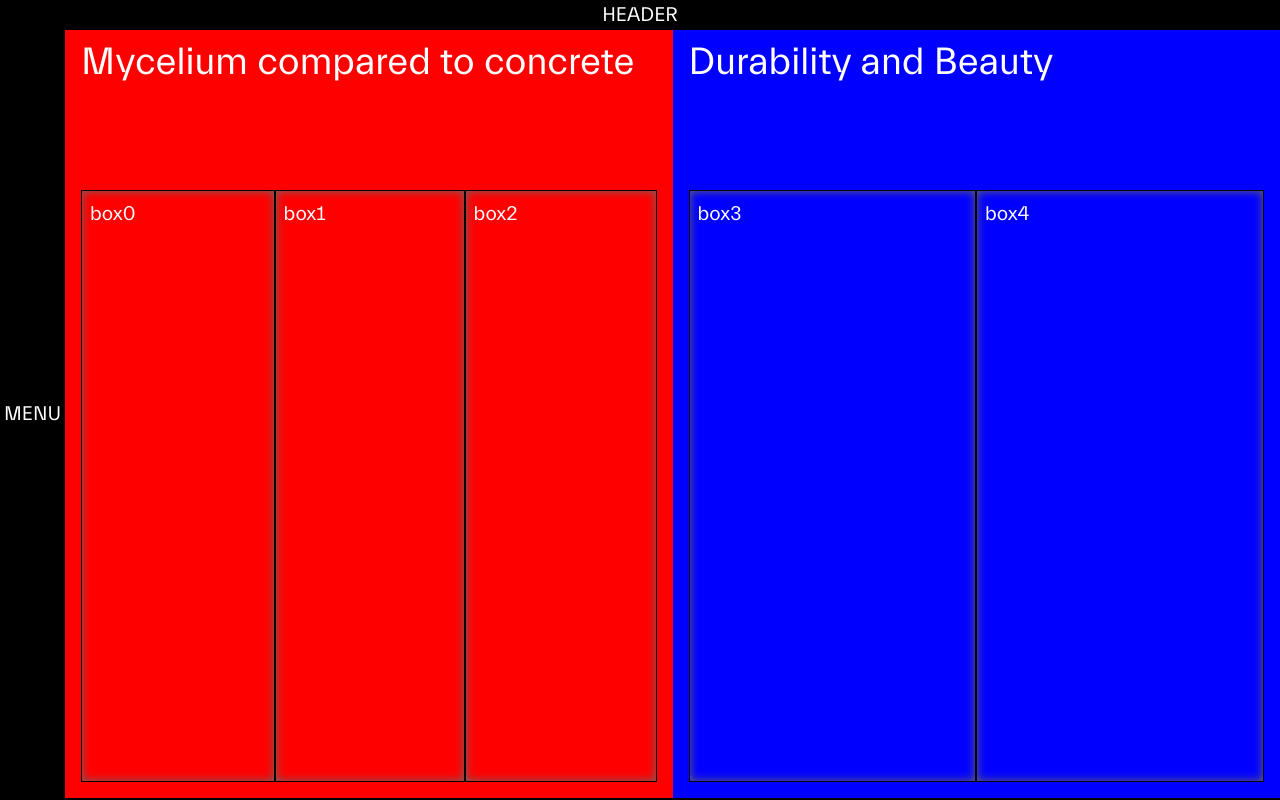
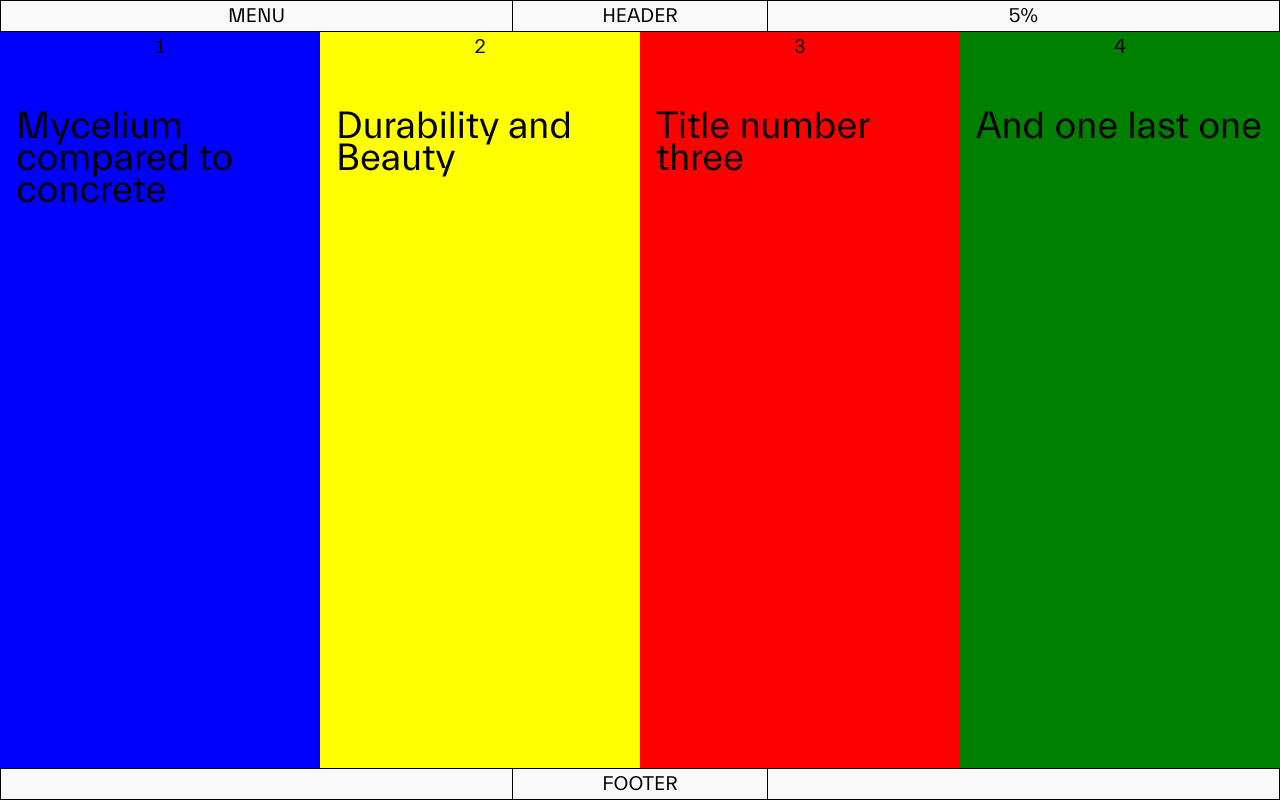
Before and after one commit to alternatorbob/div-in-div-hover-2, a website: page index.html in a window 1280 px wide. Drawn offline with Linux system fonts and the light colour scheme.

Commit message:
working titles

```diff
--- a/css/main.css
+++ b/css/main.css
@@ -1,33 +1,47 @@
 body {
   font-family: 'Everett';
-  color: white;
+  color: black;
   font-size: 20px;
-  background-color: black;
+  background-color: #f9f9f9;
+  min-height: 100vh;
 }
 
 .box6 {
   background-color: grey;
 }
 
+#menu,
+#percentage {
+  width: 40%;
+}
+
 .container {
   display: flex;
-  min-height: 96vh;
-  min-width: 100vw;
-
+  /* min-height: 96vh;
+  min-width: 100vw; */
   transition-property: all;
   transition-duration: 0.7s;
   transition-timing-function: ease-in-out;
+  min-height: 92vh;
 }
 
-.subContainerOne,
-.subContainerTwo {
+.header {
   display: flex;
-  flex-direction: column;
-  flex: 1;
+  justify-content: space-between;
+  border: 0.25px solid black;
+}
+#previous-section,
+#next-section {
+  border-left: 0.25px solid black;
+  border-right: 0.25px solid black;
+  width: 20%;
+}
+
+.number {
+  text-align: center;
 }
 
 .grid0 {
-  background-color: black;
   text-align: center;
   padding: 0.25rem;
   align-self: center;
@@ -41,15 +55,16 @@ body {
   flex: 1;
 }
 
+/*
 .grid1:hover,
 .grid2:hover {
   flex: 100;
   transition: all;
   transition-duration: 1s;
 }
+*/
 
 .header {
-  background-color: black;
   text-align: center;
 }
 
@@ -57,21 +72,58 @@ body {
   border: 0.25px solid black;
   box-shadow: inset 0 0 10px #696767;
   padding: 0.5rem;
-  flex-grow: 1;
+  flex: 1;
+  /* flex-grow: 1; */
+  display: none;
 }
 
+.menu-content {
+  opacity: 0;
+  /* transform: translate3d(0, -15px, 0); */
+  /* transition: all 150ms linear; */
+  color: black;
+  z-index: 100;
+  position: absolute;
+  height: 100vh;
+}
+
+.subContainer {
+  transition: 1s;
+}
+
+.subContainerOne {
+  background-color: blue;
+  flex: 1;
+}
+.subContainerTwo {
+  background-color: yellow;
+  flex: 1;
+}
+
+.subContainerThree {
+  background-color: red;
+  flex: 1;
+}
+
+.subContainerFour {
+  background-color: green;
+  flex: 1;
+}
+
+.footer {
+  display: flex;
+  justify-content: center;
+  text-align: center;
+  border: 0.25px solid black;
+}
+
+/*
 .box:hover {
   flex: 10;
   transition: all;
   transition-duration: 1s;
 }
-
-.subContainerOne {
-  background-color: red;
-}
-.subContainerTwo {
-  background-color: blue;
-}
+*/
 
 /* .box:hover {
   background-color: indigo;
--- a/index.html
+++ b/index.html
@@ -10,12 +10,19 @@
     <link rel="stylesheet" href="css/main.css" />
   </head>
   <body>
-    <div class="header">HEADER</div>
-
+    <div class="header">
+      <div id="menu">
+        MENU
+        <div class="menu-content hidden">
+          test <br />
+          test
+        </div>
+      </div>
+      <div id="previous-section">HEADER</div>
+      <div id="percentage">5%</div>
+    </div>
     <div class="container">
-      <div class="grid0">MENU</div>
-      <div class="subContainerOne">
-        <div class="title" id="section-1">Mycelium compared to concrete</div>
+      <div class="subContainer subContainerOne" id="0">
         <div class="grid1">
           <div class="box" id="box0">box0</div>
           <div class="box" id="box1">box1</div>
@@ -23,8 +30,21 @@
         </div>
       </div>
 
-      <div class="subContainerTwo">
-        <div class="title" id="section-2">Durability and Beauty</div>
+      <div class="subContainer subContainerTwo" id="1">
+        <div class="grid2">
+          <div class="box" id="box3">box3</div>
+          <div class="box" id="box4">box4</div>
+        </div>
+      </div>
+
+      <div class="subContainer subContainerThree" id="2">
+        <div class="grid2">
+          <div class="box" id="box3">box3</div>
+          <div class="box" id="box4">box4</div>
+        </div>
+      </div>
+
+      <div class="subContainer subContainerFour" id="3">
         <div class="grid2">
           <div class="box" id="box3">box3</div>
           <div class="box" id="box4">box4</div>
@@ -32,6 +52,10 @@
       </div>
     </div>
 
+    <div class="footer">
+      <div id="next-section">FOOTER</div>
+    </div>
+
     <script src="js/main.js"></script>
   </body>
 </html>
--- a/js/main.js
+++ b/js/main.js
@@ -1,61 +1,71 @@
 let currentBox
 let boxes = document.getElementsByClassName('box')
-let currentId
+let currentTab = -1
 
-let arr = [].slice.call(boxes)
+let titles = [
+  'Mycelium compared to concrete',
+  'Durability and Beauty',
+  'Title number three',
+  'And one last one',
+]
+let arr = Array.from(document.getElementsByClassName('subContainer'))
+addNumbers()
+addTitles()
+let arr2 = Array.from(document.getElementsByClassName('title'))
 
-arr.forEach((element) => {
-  element.addEventListener('mouseover', () => {
-    currentId = element.getAttribute('id').charAt(3)
-    for (let i = 0; i < arr.length; i++) {
-      // console.log(arr[i].getAttribute('id'));
-      /*
-      {
-        arr.forEach((e) => {
-          if (!arr[i].getAttribute('id').includes(`${i}`))
-            e.classList.add('hidden')
-        })
-      }
-      */
-      // arr.forEach((e) => {
-      //   e.classList.add('hidden')
-      // })
-      // if (element.getAttribute('id') !== currentId)
-      //   element.classList.add('hidden')
-    }
+for (let i = 0; i < arr.length; i++) {
+  // console.log(arr)
+  arr[i].addEventListener('mouseover', () => {
+    arr[i].style.flex = '50'
+    removeTitles(i)
   })
+}
+
+for (let i = 0; i < arr.length; i++) {
+  arr[i].addEventListener('mouseout', () => {
+    arr[i].style.flex = '1'
+    // addTitles()
+  })
+  // arr[i] = contentBackup[i]
+}
+
+document.getElementById('menu').addEventListener('mouseover', () => {
+  console.log('MENUUUUUU')
+  let myDiv = document.getElementsByClassName('menu-content')[0]
+  console.log(myDiv)
+
+  myDiv.classList.remove('hidden')
+  myDiv.style.visibility = 'visible'
+  myDiv.style.transform = 'translate3d(0, 0, 0);'
 })
 
-arr.forEach((element) => {
-  element.addEventListener('mouseout', () => {
-    currentId = element.getAttribute('id')
-    for (let i = 0; i < arr.length; i++) {
-      arr.forEach((e) => {
-        e.classList.remove('hidden')
-      })
-      // if (element.getAttribute('id') !== currentId)
-      //   element.classList.add('hidden')
-    }
-  })
-})
-/*
-function hide() {
-  let currentId = element.getAttribute('id')
-
-  // for(i=0; i< arr.length<i++)
-  // {
-  //   if(element.getAttribute("id") !== currentId) element.classList.add("hidden");
-
-  // }
+function addNumbers() {
+  for (let i = 0; i < arr.length; i++) {
+    const myDiv = document.createElement('div')
+    myDiv.classList.add('number')
+    myDiv.innerText = i + 1
+    arr[i].prepend(myDiv)
+  }
 }
 
-function unhide() {
-  let currentId = element.getAttribute('id')
+function addTitles() {
+  for (let i = 0; i < arr.length; i++) {
+    const myDiv = document.createElement('div')
+    myDiv.id = `section-${i}`
+    myDiv.classList.add('title')
+    myDiv.innerText = titles[i]
+    arr[i].append(myDiv)
+  }
+}
 
-  // for(i=0; i< arr.length<i++)
-  // {
-  //   if(element.getAttribute("id") !== currentId) element.classList.remove("hidden");
+function hasTitles() {
+  for (let i = 0; i < arr.length; i++) {}
+}
 
-  // }
+function removeTitles(i) {
+  for (let j = 0; j < arr2.length; j++) {
+    if (j !== i) {
+      arr2[j].innerText = ''
+    }
+  }
 }
-*/
```
